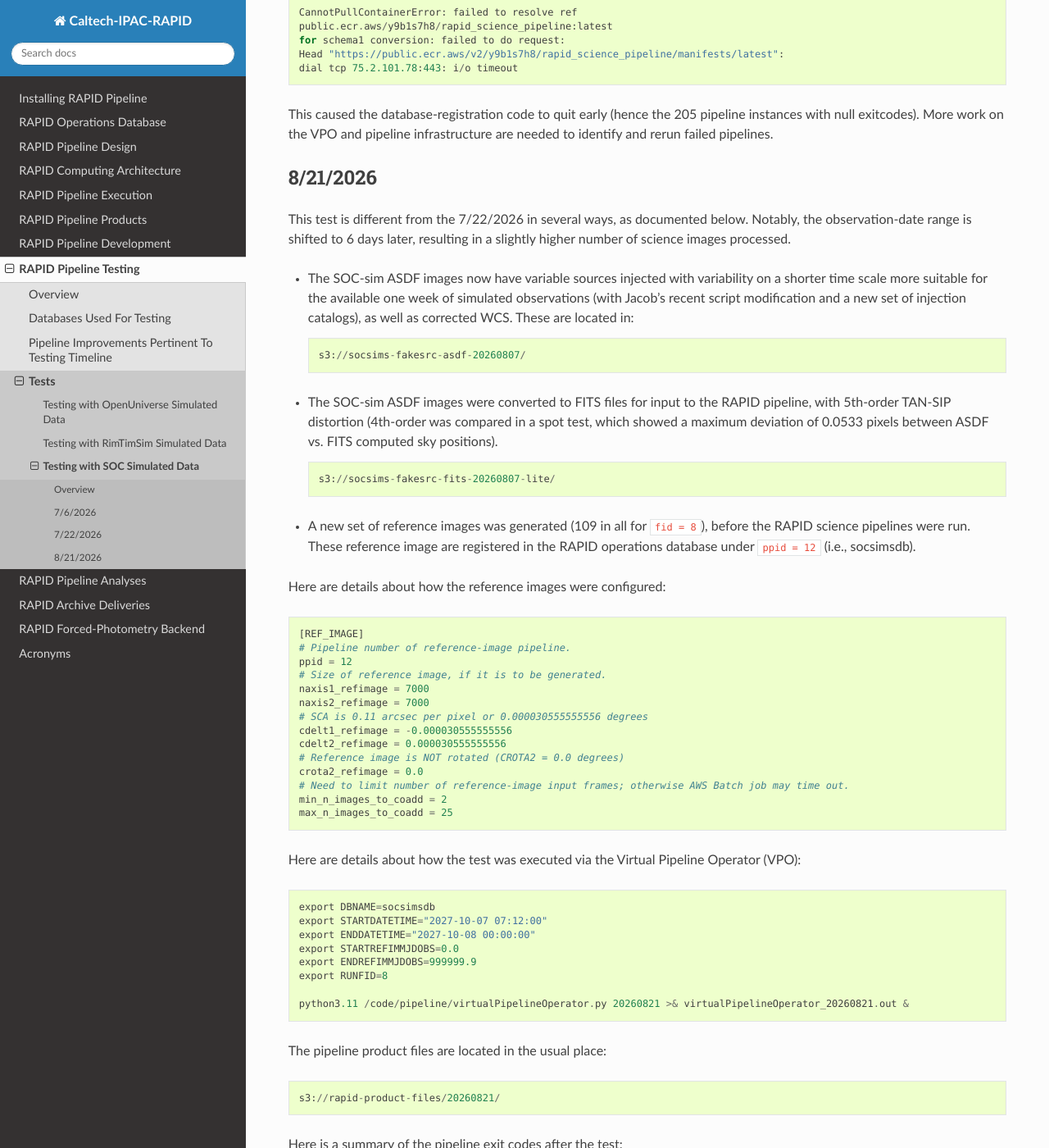
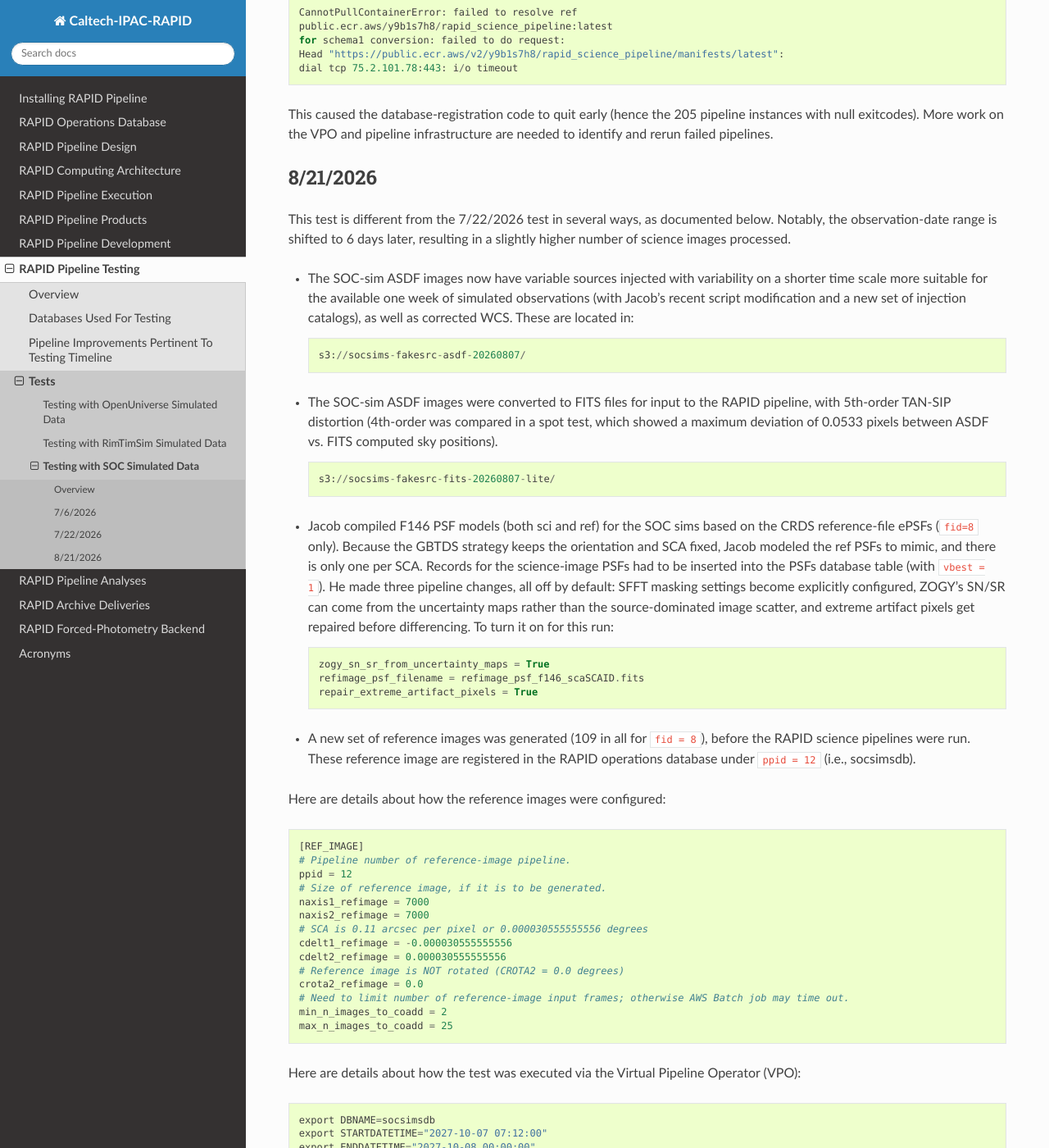
Before and after one commit to Caltech-IPAC/rapid, a Sphinx documentation site: the page built from docs/source/dev/socsim_tests.rst, in a window 1280 px wide and 1400 px high, scrolled down 9062 px. Shown: the whole window at 82% size. Built offline with Sphinx 7.4.7 and the Read the Docs theme 3.1.0, drawn with Linux system fonts in a browser that asks for light colours; the version number could not be read and is left out.

Commit message:
Added more details on the 8/21/26 socsims test.

```diff
--- a/docs/source/dev/socsim_tests.rst
+++ b/docs/source/dev/socsim_tests.rst
@@ -483,7 +483,7 @@ More work on the VPO and pipeline infrastructure are needed to identify and reru
 8/21/2026
 ************************************
 
-This test is different from the 7/22/2026 in several ways, as documented below.
+This test is different from the 7/22/2026 test in several ways, as documented below.
 Notably, the observation-date range is shifted to 6 days later, resulting in a
 slightly higher number of science images processed.
 
@@ -503,6 +503,22 @@ slightly higher number of science images processed.
   .. code-block::
 
       s3://socsims-fakesrc-fits-20260807-lite/
+
+* Jacob compiled F146 PSF models (both sci and ref) for the SOC sims based on the CRDS
+  reference-file ePSFs (``fid=8`` only). Because the GBTDS strategy keeps the orientation
+  and SCA fixed, Jacob modeled the ref PSFs to mimic, and there is only one per SCA.
+  Records for the science-image PSFs had to be inserted into the PSFs database table
+  (with ``vbest = 1``).
+  He made three pipeline changes, all off by default: SFFT masking settings become explicitly
+  configured, ZOGY's SN/SR can come from the uncertainty maps rather than the
+  source-dominated image scatter, and extreme artifact pixels get repaired before differencing.
+  To turn it on for this run:
+
+  .. code-block::
+
+      zogy_sn_sr_from_uncertainty_maps = True
+      refimage_psf_filename = refimage_psf_f146_scaSCAID.fits
+      repair_extreme_artifact_pixels = True
 
 * A new set of reference images was generated (109 in all for ``fid = 8``),
   before the RAPID science pipelines were run.  These reference image are registered in
```
